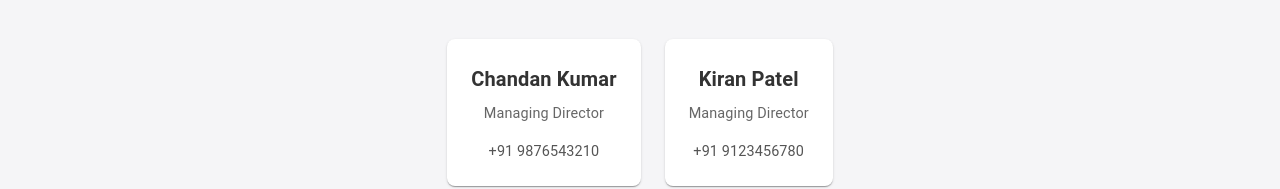
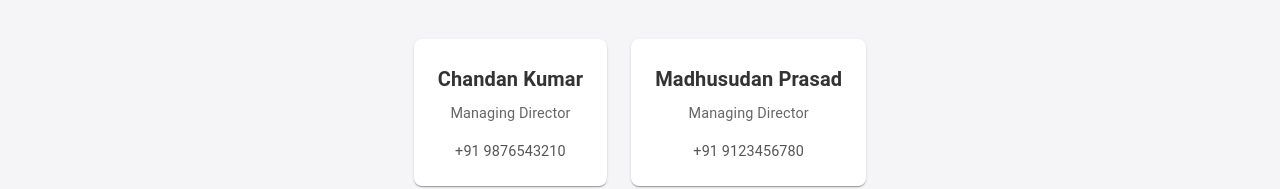
Before and after one commit to vg-aayush-raj/sagun-moulds, a React (Vite) app: page / in a window 1280 px wide. Shown: the part 579-768 px from the top of the page. Built offline with nearby package versions, Linux system fonts and the light colour scheme.

Commit message:
feat: Landing Page Completed

```diff
--- a/src/features/landing-page/LandingPage.tsx
+++ b/src/features/landing-page/LandingPage.tsx
@@ -11,7 +11,7 @@ const contacts = [
     phone: '+91 9876543210',
   },
   {
-    name: 'Kiran Patel',
+    name: 'Madhusudan Prasad',
     role: 'Managing Director',
     phone: '+91 9123456780',
   },
```
